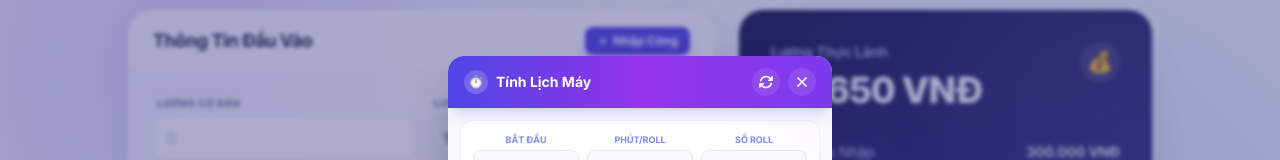
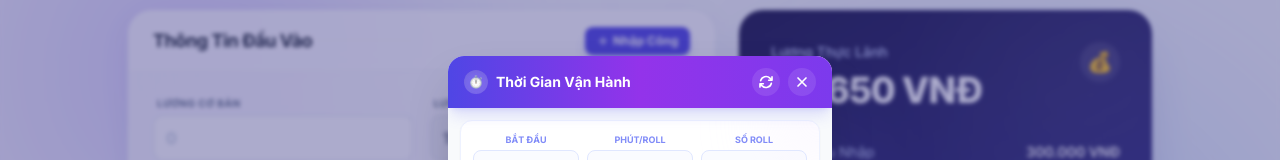
Before and after one commit to Sanbier/hyosungsalary, a React (Vite) app: page / in a window 1280 px wide. Both pictures are taken after a click on the button "Tính Giờ". Shown: the part 170-330 px from the top of the page. Built offline with nearby package versions, Linux system fonts and the light colour scheme.

Commit message:
Update from Studio

```diff
--- a/components/TimeCalculatorModal.tsx
+++ b/components/TimeCalculatorModal.tsx
@@ -105,7 +105,7 @@ const TimeCalculatorModal: React.FC<TimeCalculatorModalProps> = ({ isOpen, onClo
         <div className="px-4 py-3 bg-gradient-to-r from-indigo-600 via-purple-600 to-violet-600 flex justify-between items-center shrink-0 z-10 relative shadow-lg shadow-indigo-500/20">
             <h2 className="text-sm font-bold text-white flex items-center gap-2">
                 <span className="w-6 h-6 rounded-full bg-white/20 backdrop-blur-md flex items-center justify-center text-xs shadow-inner">⏱️</span>
-                Tính Lịch Máy
+                Thời Gian Vận Hành
             </h2>
             <div className="flex items-center gap-2">
                 <button
```
